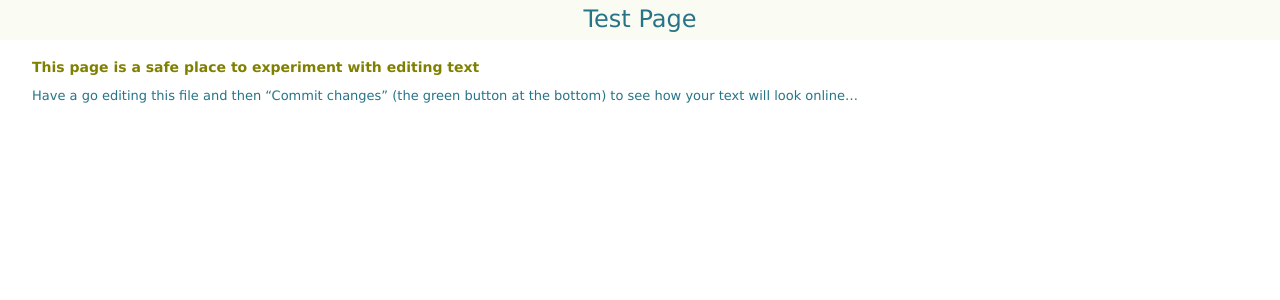
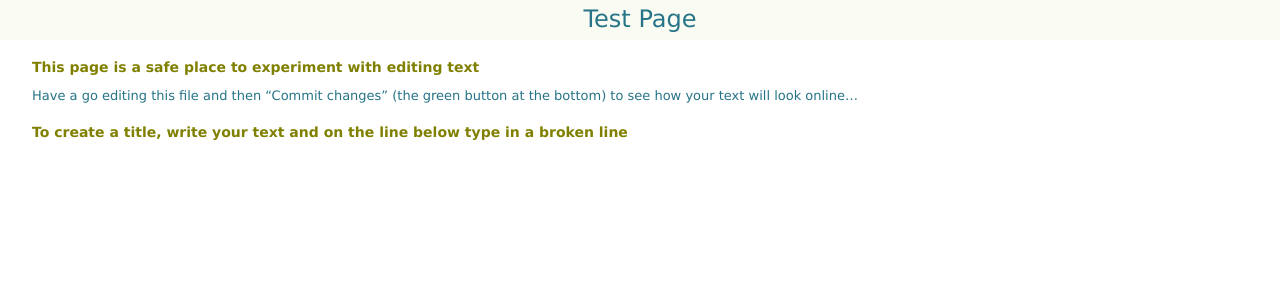
Before and after one commit to griffpatch/CPCYorkPP, a Jekyll site: the page built from pages/test.md, in a window 1280 px wide. Shown: the top 300 px of the page. Built offline with Jekyll 4.4.1, drawn with Linux system fonts in a browser that asks for light colours.

Commit message:
Update test.md

```diff
--- a/pages/test.md
+++ b/pages/test.md
@@ -10,3 +10,6 @@ Test Page
 This page is a safe place to experiment with editing text
 -------------------------------
 Have a go editing this file and then "Commit changes" (the green button at the bottom) to see how your text will look online...
+
+To create a title, write your text and on the line below type in a broken line
+-------------------------------------------------------------------------------------------
```
